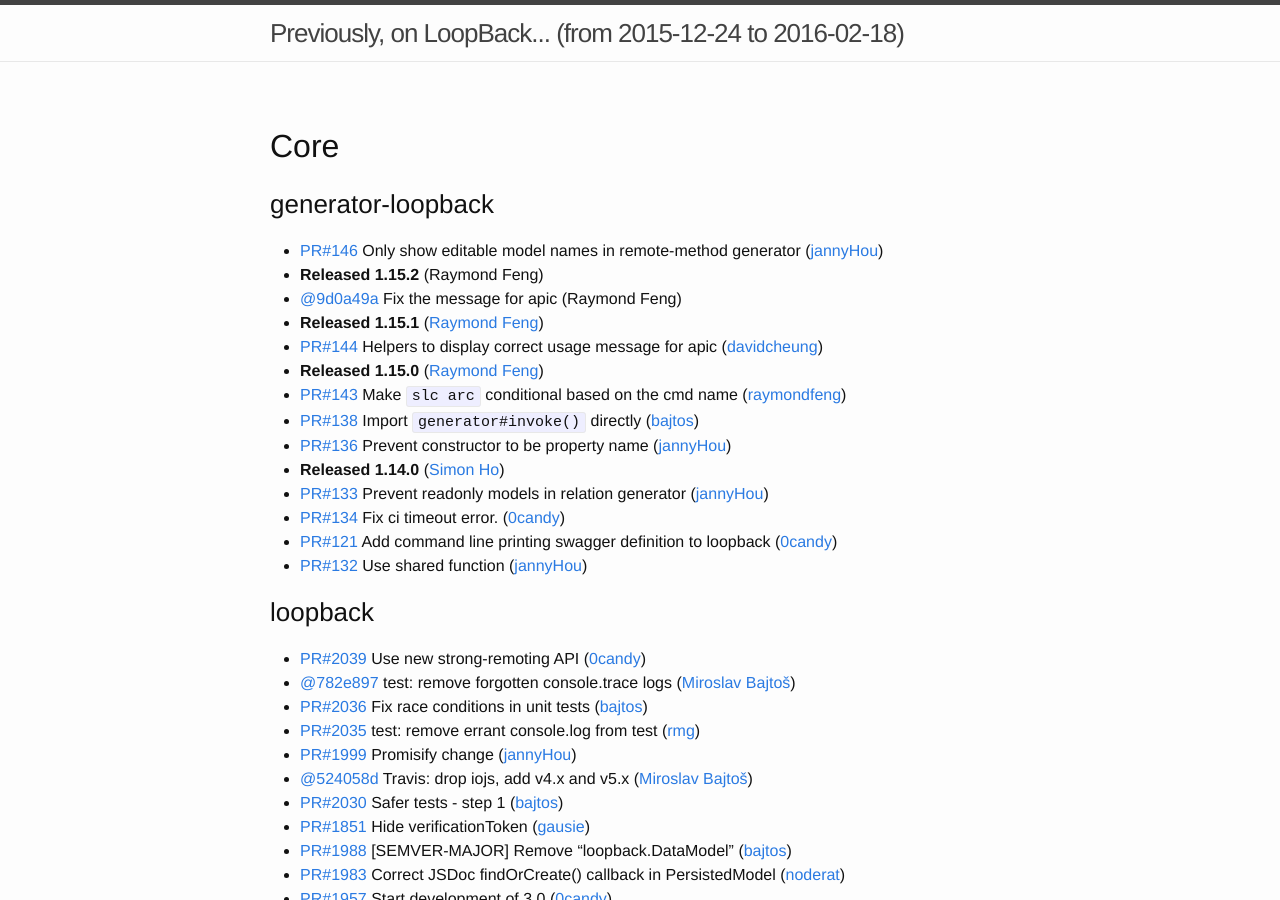
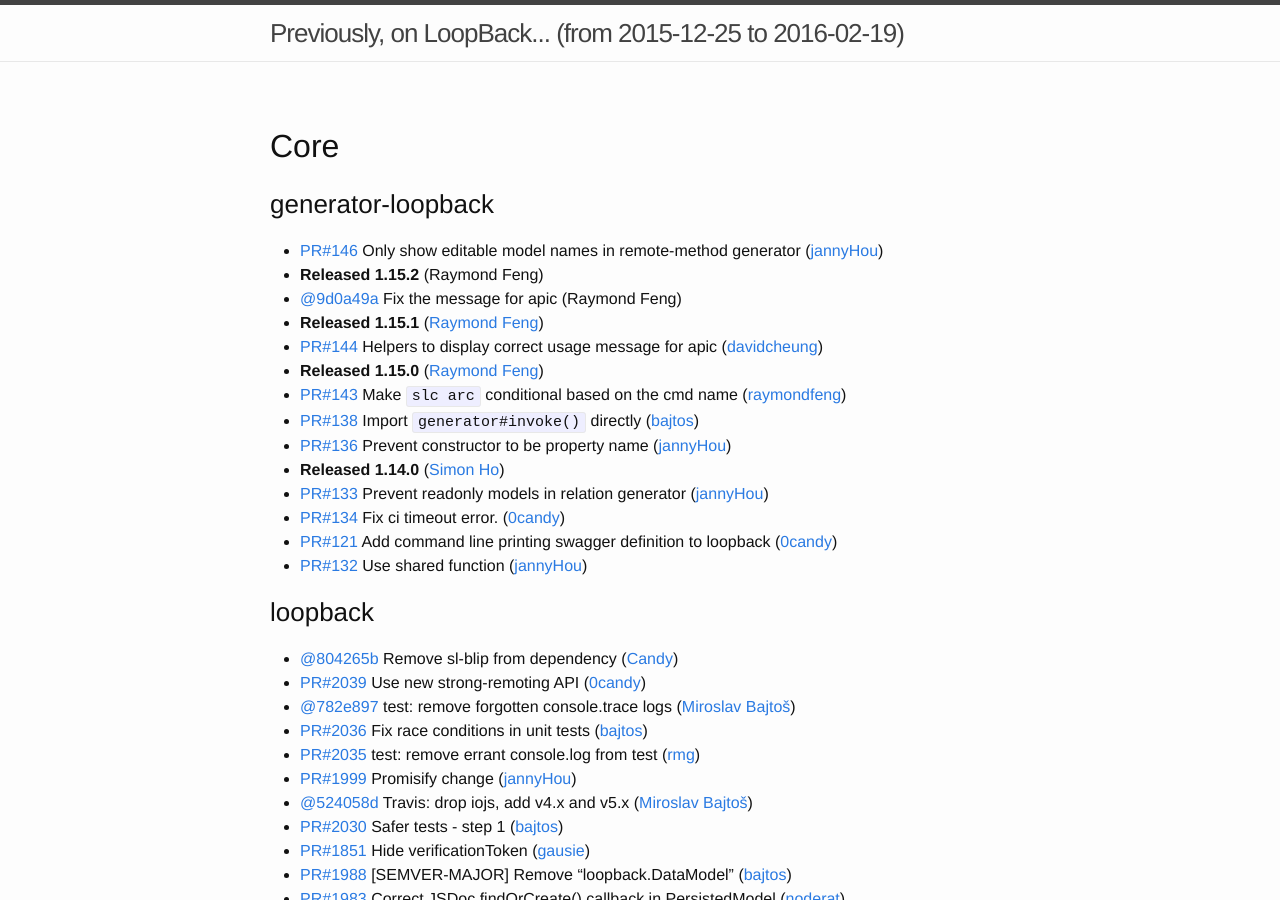
Before and after one commit to strongloop/loopback, a Jekyll site: the page built from index.md, in a window 1280 px wide and 900 px high. Built offline with Jekyll 4.4.1, drawn with Linux system fonts in a browser that asks for light colours; some of the changed text lies outside the part shown.

Commit message:
Update changelog

```diff
--- a/index.md
+++ b/index.md
@@ -1,6 +1,6 @@
 ---
 layout: page
-since: (from 2015-12-24 to 2016-02-18)
+since: (from 2015-12-25 to 2016-02-19)
 ---
 
 ## Core
@@ -23,6 +23,7 @@
 
 
 ### loopback
+ * [@804265b](https://github.com/strongloop/loopback/commit/804265b801187b072ae182b1f35b9594b304f25f) Remove sl-blip from dependency ([Candy](https://github.com/0candy))
  * [PR#2039](https://github.com/strongloop/loopback/pull/2039) Use new strong-remoting API ([0candy](https://github.com/0candy))
  * [@782e897](https://github.com/strongloop/loopback/commit/782e89758e8583b862f7428eac3bd5ebcf8e6ec1) test: remove forgotten console.trace logs ([Miroslav Bajtoš](https://github.com/bajtos))
  * [PR#2036](https://github.com/strongloop/loopback/pull/2036) Fix race conditions in unit tests ([bajtos](https://github.com/bajtos))
```
Also changed, not shown: other parts of index.md (+2 -0 lines).
